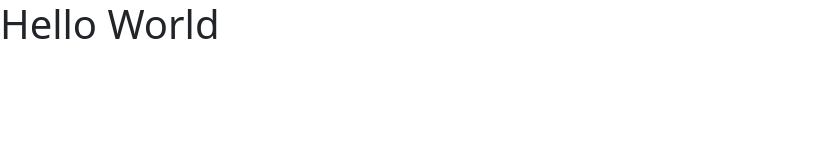
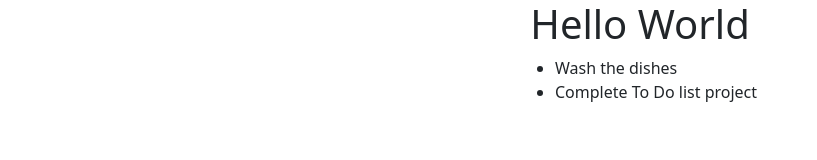
Before and after one commit to vicmaburrito/ToDolist, a website built with webpack: page src/index.html in a window 1280 px wide. Shown: the whole page, without its empty margins (0-817 px from the left). Built offline with nearby package versions, Linux system fonts and the light colour scheme.

Commit message:
Create displayTodos function to display data iterating an array with forEach loop

```diff
--- a/src/index.html
+++ b/src/index.html
@@ -5,12 +5,21 @@
     <meta http-equiv="X-UA-Compatible" content="IE=edge">
     <meta name="viewport" content="width=device-width, initial-scale=1.0">
     <script src="https://unpkg.com/lodash@4.17.20"></script>
+    <link href="https://fonts.googleapis.com/icon?family=Material+Icons"
+      rel="stylesheet">
+      <link rel="stylesheet" href="style.css">
     <title>TodoList</title>
 
 </head>
 <body>
-    <div>
+    <div class="d-flex justify-content-center">
         <h1>Hello World</h1>
     </div>
+
+    <div class="c-list d-flex justify-content-center">
+    <ul id="toDoList">
+    </ul>
+</div>
+
 </body>
 </html>
--- a/src/index.js
+++ b/src/index.js
@@ -1,4 +1,5 @@
 import 'bootstrap/dist/css/bootstrap.css'
+import './style.css';
 
 class Todo {
     constructor(description,completed,index) {
@@ -8,7 +9,24 @@ class Todo {
     }
 }
 
-const Todos = [
+const toDos = [
     new Todo('Wash the dishes', true, 0),
     new Todo('Complete To Do list project', false, 1)
 ];
+
+function displayTodos() {
+    const ul = document.getElementById('toDoList');
+    ul.classList.add('list');
+    toDos.forEach((element) => {
+        const li = document.createElement('li')
+        li.classList.add('list-item');
+        li.innerHTML = `
+        ${element.description}
+        `
+        ul.appendChild(li)
+    });
+}
+
+window.addEventListener('DOMContentLoaded', () => {
+    displayTodos();
+  });
```
Also changed, not shown: dist/index.html, 1 other file.
